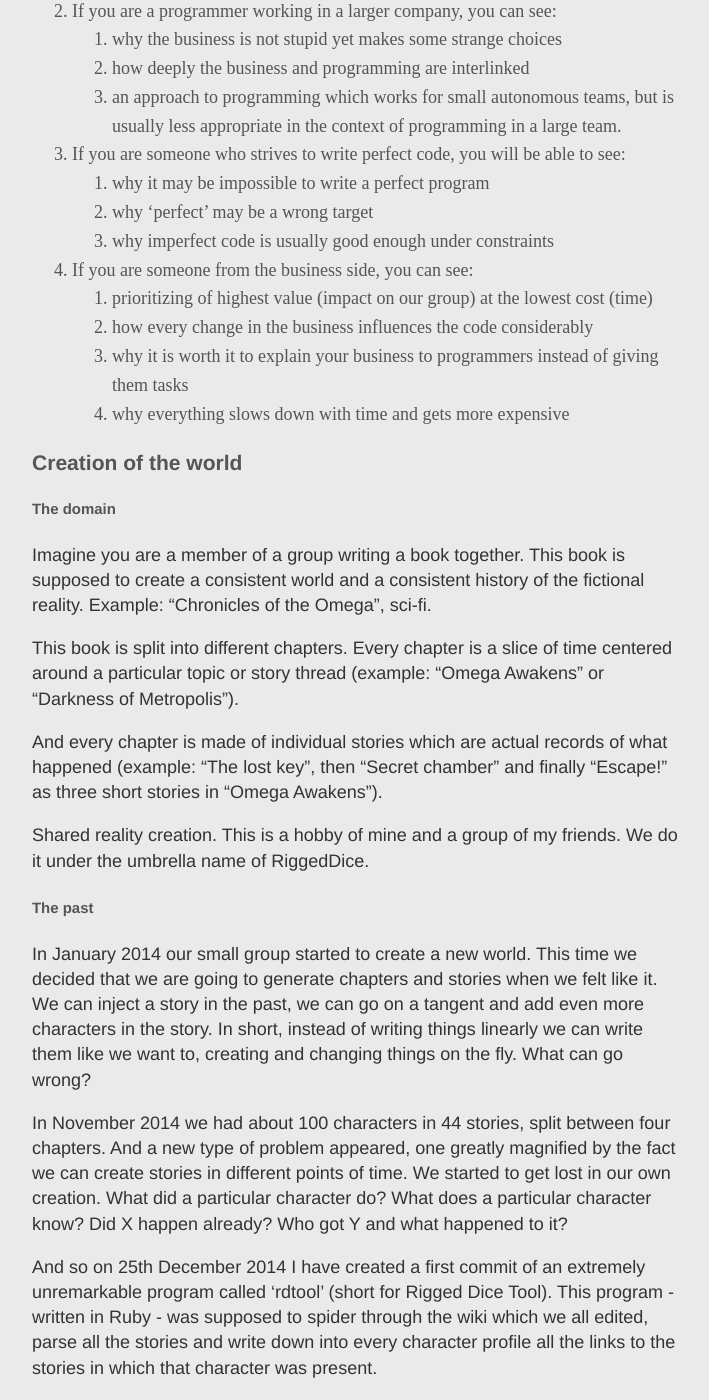
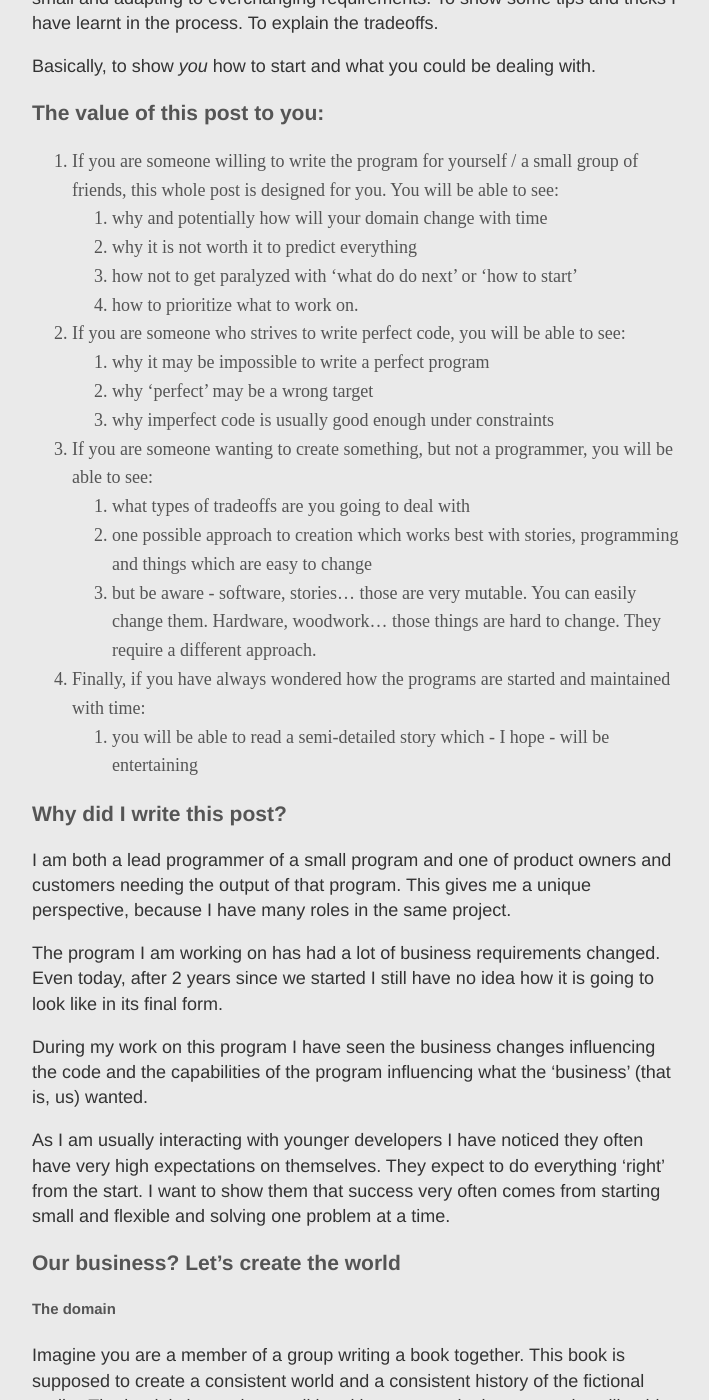
Before and after one commit to ljzolw/ljzolw.github.io, a Jekyll site: the page built from _posts/2016-12-04-business-shift.md, in a window 1280 px wide and 1400 px high, scrolled down 433 px. Shown: the whole window, without its empty margins (283-992 px from the left). Built offline with Jekyll 4.4.1, drawn with Linux system fonts in a browser that asks for light colours; some of the changed text lies outside the part shown.

Commit message:
Changed the first section, work in progress.

```diff
--- a/_posts/2016-12-04-business-shift.md
+++ b/_posts/2016-12-04-business-shift.md
@@ -1,72 +1,101 @@
 ---
 layout: post
-title: "Business shift"
+title: "A small niche program in an everchanging world"
 date: 2016-12-04
 ---
+
+### Abstract
+
+Why is the change inevitable? Why does the business change their requirements all the time?
+
+This post is an attempt to tell a story of a single program from its start to... well, today.
+
+Why? To show how the projects like those are made from the start - by starting small and adapting to everchanging requirements. To show some tips and tricks I have learnt in the process. To explain the tradeoffs.
+
+Basically, to show _you_ how to start and what you could be dealing with.
 
 ### The value of this post to you:
 
 1. If you are someone willing to write the program for yourself / a small group of friends, this whole post is designed for you. You will be able to see:
-    1. why and how will your domain change with time
+    1. why and potentially how will your domain change with time
     2. why it is not worth it to predict everything
-    3. how not to get paralyzed with "what do do next"
+    3. how not to get paralyzed with 'what do do next' or 'how to start'
     4. how to prioritize what to work on.
 
-2.	If you are a programmer working in a larger company, you can see:
-    1. why the business is not stupid yet makes some strange choices
-    2. how deeply the business and programming are interlinked
-    3. an approach to programming which works for small autonomous teams, but is usually less appropriate in the context of programming in a large team.
-
-3.	If you are someone who strives to write perfect code, you will be able to see:
+2.	If you are someone who strives to write perfect code, you will be able to see:
     1. why it may be impossible to write a perfect program
     2. why 'perfect' may be a wrong target
     3. why imperfect code is usually good enough under constraints
 
-4.	If you are someone from the business side, you can see:
-    1. prioritizing of highest value (impact on our group) at the lowest cost (time)
-    2. how every change in the business influences the code considerably
-    3. why it is worth it to explain your business to programmers instead of giving them tasks
-    4. why everything slows down with time and gets more expensive
+3.	If you are someone wanting to create something, but not a programmer, you will be able to see:
+    1. what types of tradeoffs are you going to deal with
+    2. one possible approach to creation which works best with stories, programming and things which are easy to change
+    3. but be aware - software, stories... those are very mutable. You can easily change them. Hardware, woodwork... those things are hard to change. They require a different approach.
 
-### Creation of the world
+4. Finally, if you have always wondered how the programs are started and maintained with time:
+    1. you will be able to read a semi-detailed story which - I hope - will be entertaining
+
+### Why did I write this post?
+
+I am both a lead programmer of a small program and one of product owners and customers needing the output of that program. This gives me a unique perspective, because I have many roles in the same project.
+
+The program I am working on has had a lot of business requirements changed. Even today, after 2 years since we started I still have no idea how it is going to look like in its final form.
+
+During my work on this program I have seen the business changes influencing the code and the capabilities of the program influencing what the 'business' (that is, us) wanted.
+
+As I am usually interacting with younger developers I have noticed they often have very high expectations on themselves. They expect to do everything 'right' from the start. I want to show them that success very often comes from starting small and flexible and solving one problem at a time.
+
+### Our business? Let's create the world
 
 ##### The domain
 
-Imagine you are a member of a group writing a book together. This book is supposed to create a consistent world and a consistent history of the fictional reality. Example: "Chronicles of the Omega", sci-fi.
+Imagine you are a member of a group writing a book together. This book is supposed to create a consistent world and a consistent history of the fictional reality. The book is located on a wiki and its structure looks more or less like this:
 
-This book is split into different chapters. Every chapter is a slice of time centered around a particular topic or story thread (example: "Omega Awakens" or "Darkness of Metropolis").
+![Structure of domain: book into chapters, chapters into stories](/img/161204_domain_picture.png)
 
-And every chapter is made of individual stories which are actual records of what happened (example: "The lost key", then "Secret chamber" and finally "Escape!" as three short stories in "Omega Awakens").
-
-Shared reality creation. This is a hobby of mine and a group of my friends. We do it under the umbrella name of RiggedDice.
+This type of shared reality creation is a hobby of mine and a group of my friends. We do it under the umbrella name of RiggedDice.
 
 ##### The past
 
-In January 2014 our small group started to create a new world. This time we decided that we are going to generate chapters and stories when we felt like it. We can inject a story in the past, we can go on a tangent and add even more characters in the story. In short, instead of writing things linearly we can write them like we want to, creating and changing things on the fly. What can go wrong?
+In January 2014 our small group started to create a new world. This time we decided that we are going to go more freeform:
 
-In November 2014 we had about 100 characters in 44 stories, split between four chapters. And a new type of problem appeared, one greatly magnified by the fact we can create stories in different points of time. We started to get lost in our own creation. What did a particular character do? What does a particular character know? Did X happen already? Who got Y and what happened to it?
+![Jumping between the chapters and stories freeform way, ignoring chronology and making chapters on the go](/img/161204_new_approach.png)
 
-And so on 25th December 2014 I have created a first commit of an extremely unremarkable program called ‘rdtool’ (short for Rigged Dice Tool). This program - written in Ruby - was supposed to spider through the wiki which we all edited, parse all the stories and write down into every character profile all the links to the stories in which that character was present.
+In November 2014 we had about 100 characters in 44 stories, split between four chapters.
+
+And a new type of problem appeared. We started to get lost in our own creation.
+
+What did a particular character do? What does a particular character know? Did X happen already? Who got Y and what happened to it?
+
+And so on 25th December 2014 I have created a first commit of an extremely unremarkable program called ‘rdtool’ (short for Rigged Dice Tool).
+
+This program - at that point written in Ruby - was supposed to spider through the wiki which we all edited, parse all the stories and write down all the links to the stories in which a character was present into that character profile and save all profiles to hard drive:
+
+![rdtool takes stories and profiles from the wiki, combines them and saves them on the hard drive](/img/161204_original_rdtool.png)
 
 That was all I was trying to do.
 
 ##### The present
 
-Fast forward to 4th December 2016. We have about 600 characters in about 200 stories in 12 chapters. The humble program called ‘rdtool’ is written in Python now and we are migrating from the wiki to a [static site generator](https://www.staticgen.com/about) (probably Jekyll to be precise) and when we finish - the program is going to take the input from Jekyll and generate the output directly into Jekyll. All under git version control system.
+Fast forward to 4th December 2016.
 
-Our group is not 4 friends anymore. About 15 people have influenced the world we are building since 2014 at this point; some have never interacted with each other in person, but they all interact in the same shared reality and the story threads they are creating influence other people.
+Our group is not 4 friends anymore. About 15 people have influenced the world we are building since 2014 at this point; some have never interacted with each other in person, but they all influence other people in the same shared reality. The story threads they are creating intermingle with the threads others are creating.
 
-##### The lesson?
+We have about 600 characters in about 200 stories in 12 chapters. The world is still internally consistent (aside occasional sunsetting or editing a story or two).
 
-The wiki stopped being powerful enough for our needs at this point. Most data is generated by rdtool, not by humans.
+And the unremarkable program called ‘rdtool’? It is written in Python now and it does a lot of stuff. To be honest, it generates so much things we are migrating from the wiki to a [static site generator](https://www.staticgen.com/about) (most likely [Jekyll](http://jekyllrb.com/) to be precise).
 
-The existence of rdtool made it possible for us to expand the scope of what we do and of the rdtool itself. This shared fictional world would not be possible to be created as it is without this program.
+When we finish - rdtool is going to take the input from Jekyll and generate the output directly into Jekyll. All under git version control system.
+
+![rdtool looks much more complex with Jekyll, but does a lot of powerful things](/img/161204_future_rdtool.png)
+
+##### Why not wiki? What happened?
+
+Without rdtool this shared reality would be extremely hard to be maintained - it would get inconsistent. As the amount of stories grew, we needed more knowledge about the overall reality created by those stories.
+
+This led us to adding new business requirements to rdtool. And... we got to the point wiki itself is not powerful enough. In the beginning, most data was generated by humans; at this point, most data is generated by rdtool.
 
 A typical success story of a niche tool in a niche need.
-
-This also gives me a unique perspective. I am both a lead programmer of rdtool and one of product owners and customers needing rdtool and its output for the shared world creation.
-
-During my work on this program I have seen the business changes influencing the code and the capabilities of the rdtool influencing what the 'business' (that is, us) wanted. And this is what I would like to share with you in this post. The origin of the business shift, why business change is awesome and how can a small and empowered team adapt to the need of the business.
 
 ### The business shift
 
```
Also changed, not shown: other parts of _posts/2016-12-04-business-shift.md (+2 -2 lines), img/161204_domain_picture.png (added), img/161204_future_rdtool.png (added), img/161204_new_approach.png (added), img/161204_original_rdtool.png (added), img/161204_rdtool_size.png (added), 2 other files.
